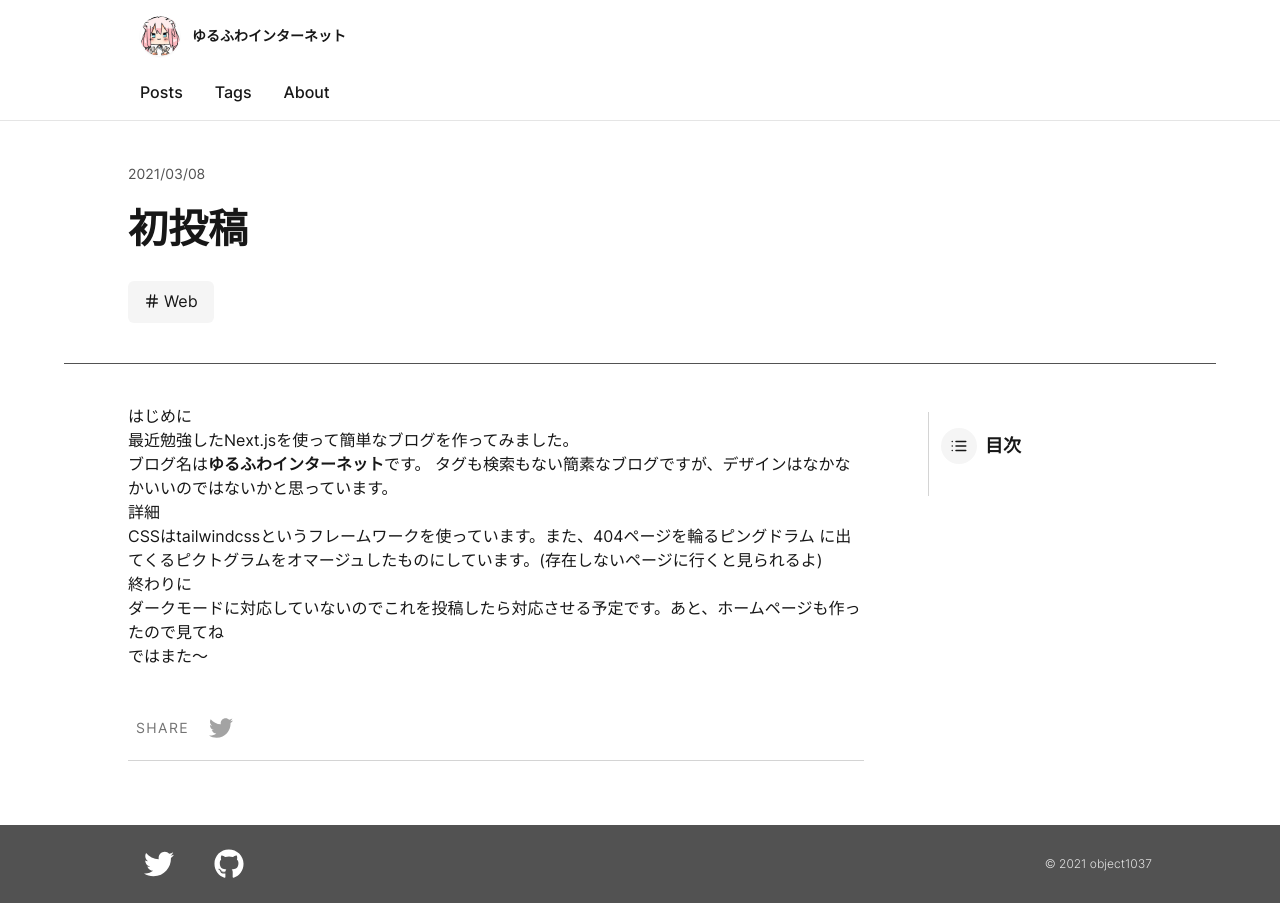
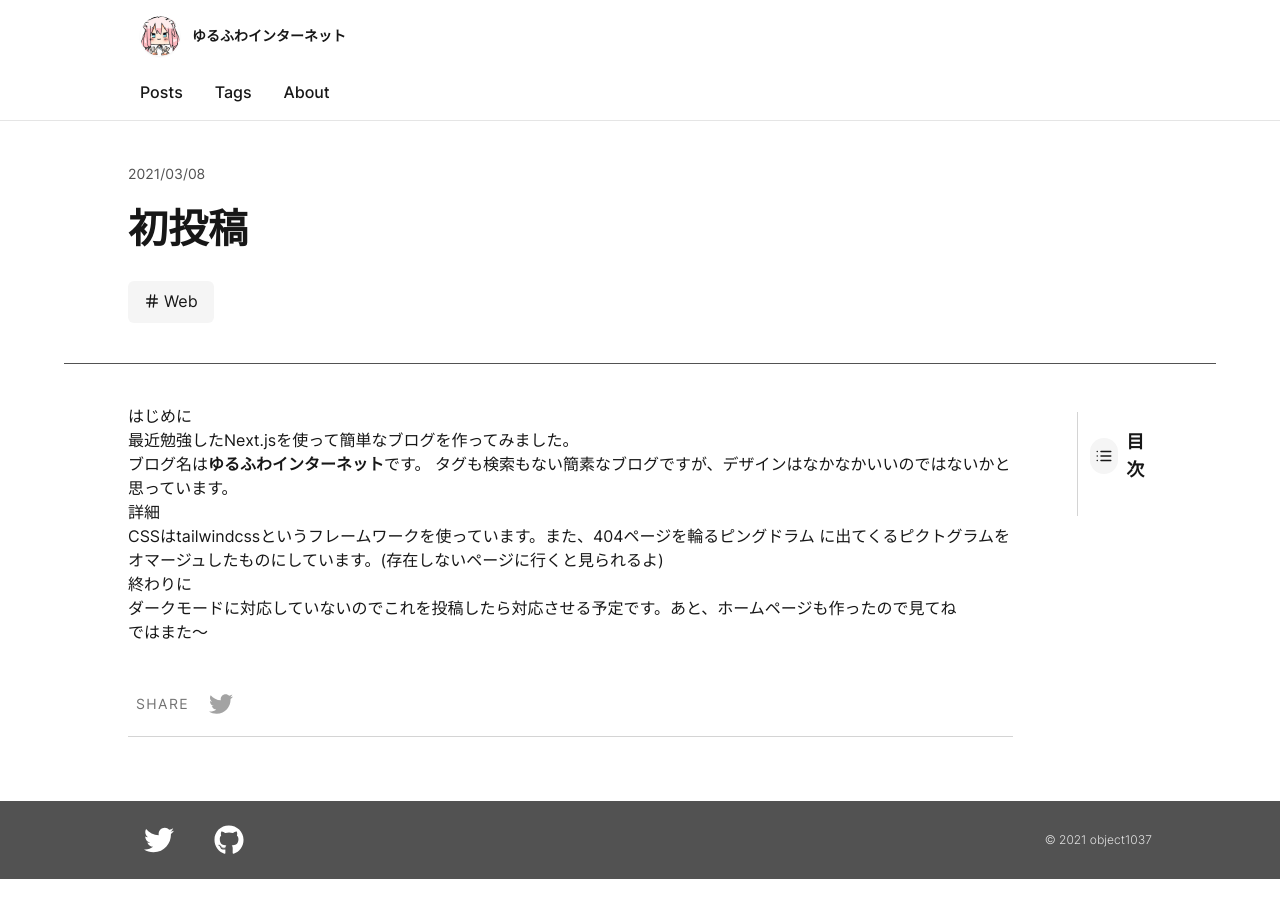
Before and after one commit to object1037/blog, a Next.js app: page /posts/20210308 in a window 1280 px wide. After the commit the page ends 879 px from the top, so only its background shows below. Built offline with nearby package versions, Linux system fonts and the light colour scheme.

Commit message:
コードブロックの表示おかしい問題を解決
flexにmin-width: 0;をつけると良いんじゃ

```diff
--- a/components/articleLayout.tsx
+++ b/components/articleLayout.tsx
@@ -9,6 +9,7 @@ import Note from './note'
 import Share from './share'
 import { useEffect, useState } from 'react'
 import { siteTitle, siteUrl, handleName } from '../constants/data'
+import clsx from 'clsx'
 
 let initArr: tocElement[] = new Array({
   scrollPos: 0,
@@ -89,6 +90,18 @@ export default function ArticleLayout({
     }
   }, [meta])
 
+  const contentWrapperStyle = [
+    'mt-10',
+    'mb-16',
+    'lg:mr-16',
+    'flex-grow',
+    'max-w-full',
+    'min-w-0',
+    'border-b',
+    'dark:border-gray-600',
+    'border-gray-300'
+  ]
+
   return (
     <>
       <Head>
@@ -118,14 +131,14 @@ export default function ArticleLayout({
             }
           </div>
         </header>
-        <div className="max-w-5xl w-full flex flex-row-reverse justify-between mx-auto">
-          <aside className="py-12 hidden lg:block">
-            <ToC tocElements={tocElements} intersectingElementId={intersectingElementId} />
-          </aside>
-          <section className="mt-10 mb-16 lg:mr-16 mx-auto w-full dark:border-gray-600 border-gray-300 border-b">
+        <div className="max-w-5xl w-full mx-auto flex flex-row justify-between">
+          <section className={clsx(contentWrapperStyle)}>
             {children}
             <Share date={meta.date} title={meta.title} siteTitle={siteTitle} />
           </section>
+          <div className="py-12 hidden lg:block">
+            <ToC tocElements={tocElements} intersectingElementId={intersectingElementId} />
+          </div>
         </div>
       </article>
       <ToCMobile tocElements={tocElements} intersectingElementId={intersectingElementId} />
--- a/components/mdComponents/Code.tsx
+++ b/components/mdComponents/Code.tsx
@@ -1,5 +1,5 @@
 export default function Code(props: HTMLElement) {
   return (
-    <code className="text-sm w-10">{props.children}</code>
+    <code className="text-sm">{props.children}</code>
   )
 }
--- a/components/toc.tsx
+++ b/components/toc.tsx
@@ -10,7 +10,7 @@ export default function ToC({
 }) {
   return (
     <>
-    <nav className="sticky top-6 max-h-full right-0 pl-4 py-4 text-sm dark:border-gray-600 border-gray-300 border-l leading-loose w-56">
+    <nav className="sticky top-6 max-h-full right-0 pl-4 py-4 text-sm dark:border-gray-600 border-gray-300 border-l leading-loose max-w-toc w-full">
       <div className="-ml-1 inline-flex flex-row items-center text-lg mb-4 font-semibold">
         <span className="w-9 h-9 flex justify-center content-center items-center p-1 mr-2 rounded-full bg-gray-100 dark:bg-gray-800">
           <FiList className="inline-block" />
--- a/styles/prism.css
+++ b/styles/prism.css
@@ -36,7 +36,6 @@ pre[class*="language-"] {
 pre[class*="language-"] {
 	background: #282C34;
 	border-radius: 0.25rem;
-	display: flex;
 }
 
 /* Inline code */
--- a/tailwind.config.js
+++ b/tailwind.config.js
@@ -25,6 +25,9 @@ module.exports = {
       scale: {
         '80': '.8',
       },
+      maxWidth: {
+        'toc': '14rem',
+      },
     },
   },
   variants: {
```
